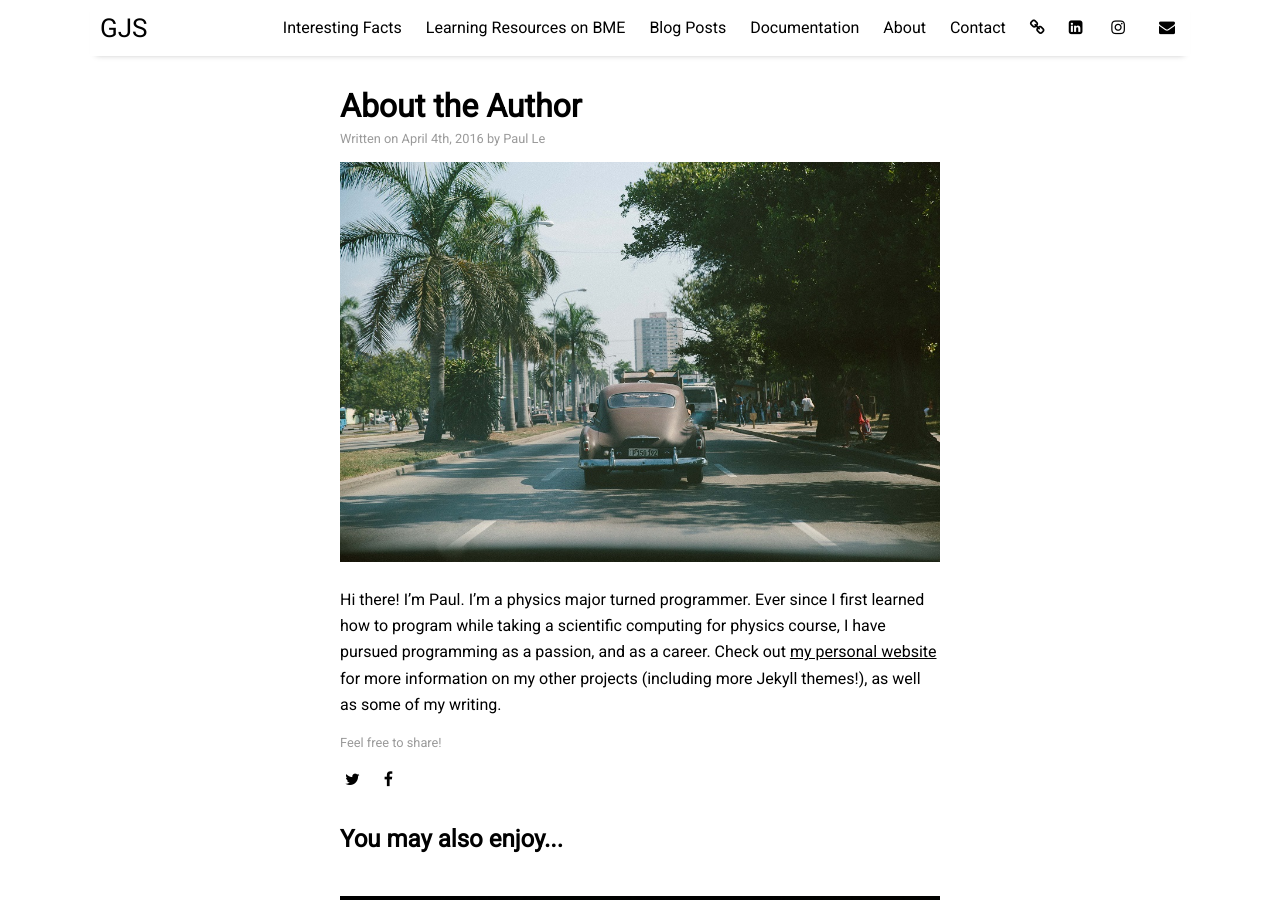
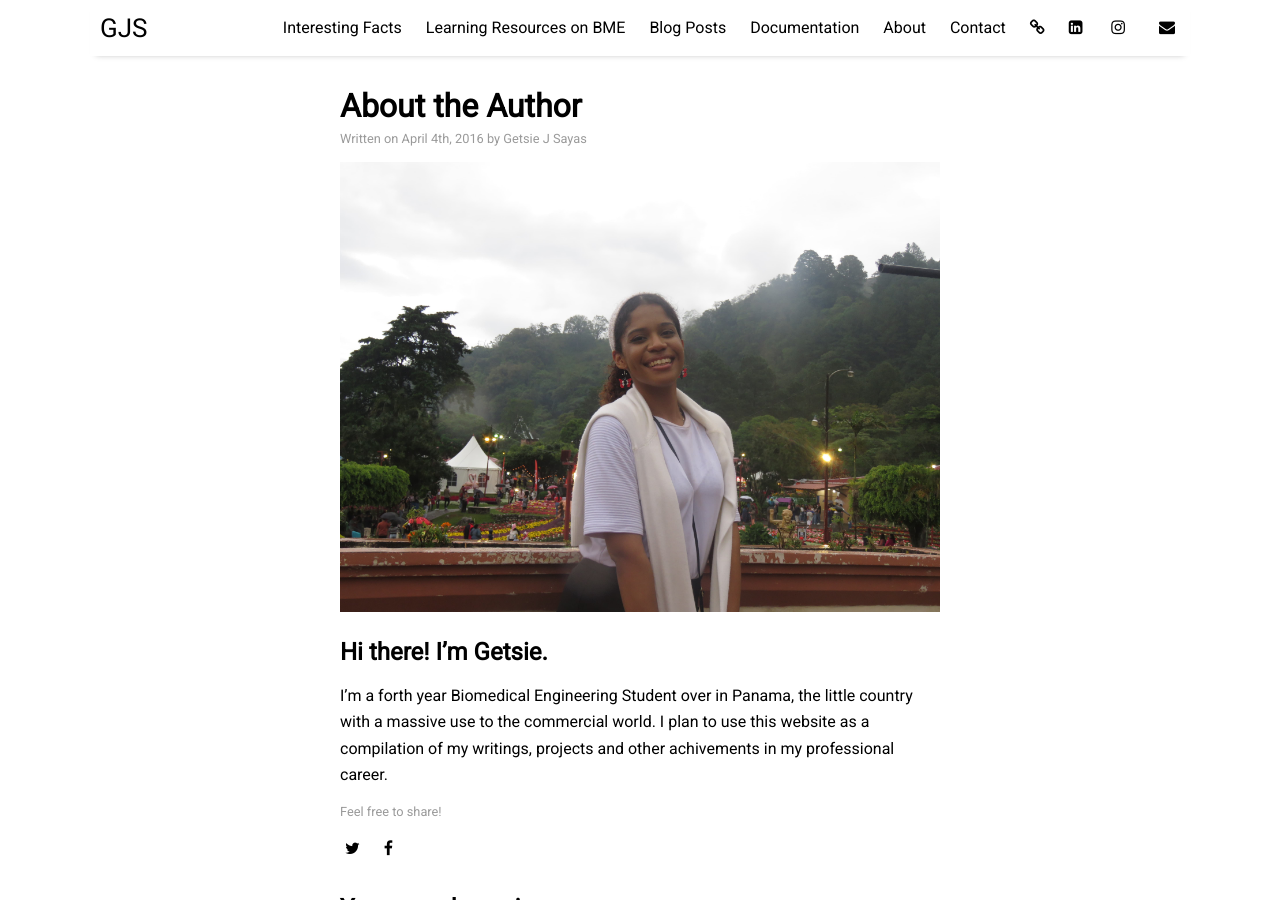
Before and after one commit to GJSayas/GJSayas.github.io, a Jekyll site: the page built from _posts/2016-04-04-about-the-author.md, in a window 1280 px wide and 900 px high. Built offline with Jekyll 4.4.1, drawn with Linux system fonts in a browser that asks for light colours; nearby versions of some CDN libraries.

Commit message:
Update 2016-04-04-about-the-author.md

```diff
--- a/_posts/2016-04-04-about-the-author.md
+++ b/_posts/2016-04-04-about-the-author.md
@@ -1,10 +1,11 @@
 ---
 layout: post
 title: "About the Author"
-author: "Paul Le"
+author: "Getsie J Sayas"
 categories: facts
 tags: [sample]
-image: cuba-2.jpg
+image: Me.jpeg
 ---
 
-Hi there! I'm Paul. I’m a physics major turned programmer. Ever since I first learned how to program while taking a scientific computing for physics course, I have pursued programming as a passion, and as a career. Check out [my personal website](https://www.lenpaul.com/) for more information on my other projects (including more Jekyll themes!), as well as some of my writing.
+## Hi there! I'm Getsie.
+I’m a forth year Biomedical Engineering Student over in Panama, the little country with a massive use to the commercial world. I plan to use this website as a compilation of my writings, projects and other achivements in my professional career.
```
